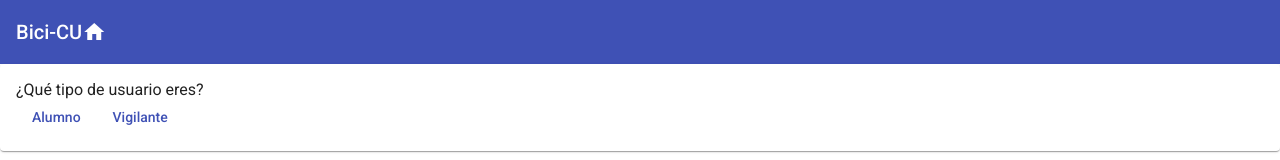
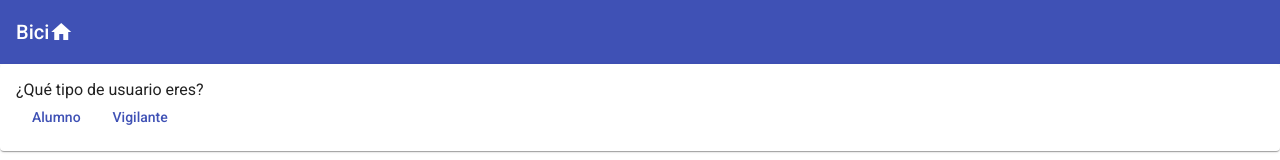
Before and after one commit to cesarhrocha/Bici-CU, an Angular app: page / in a window 1280 px wide. Shown: the top 160 px of the page. Built offline with nearby package versions, Linux system fonts and the light colour scheme.

Commit message:
Cambio header

```diff
--- a/src/app/header/header.component.html
+++ b/src/app/header/header.component.html
@@ -1,4 +1,4 @@
-<mat-toolbar  color="primary">Bici-CU
+<mat-toolbar  color="primary">Bici
     <mat-icon routerLink="" >home</mat-icon>
 
 </mat-toolbar>
```
